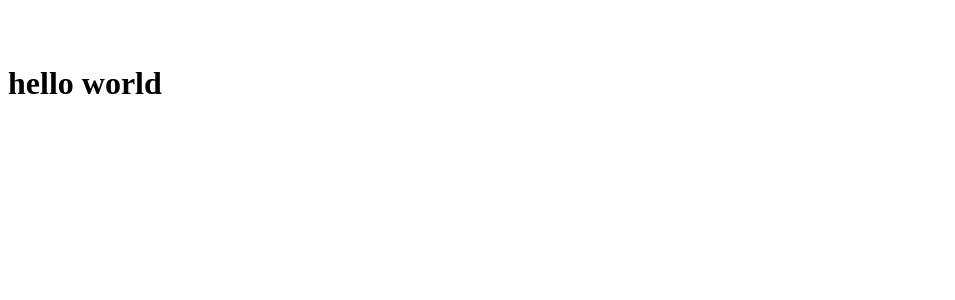
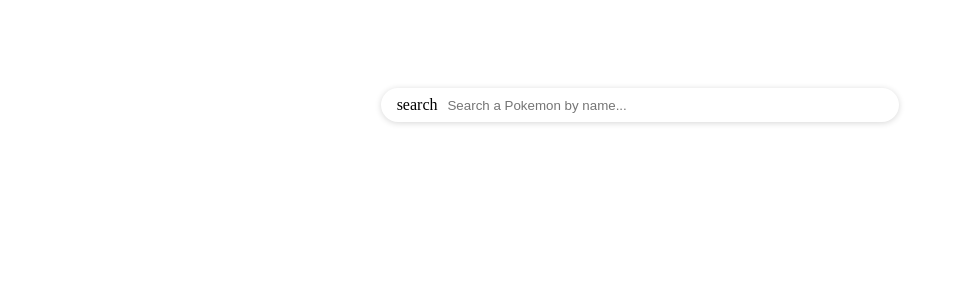
Before and after one commit to peschina/pokemon-challenge, a Svelte app in the folder frontend/: page / in a window 1280 px wide. Shown: the top 300 px of the page, without its empty margins (0-955 px from the left). Built offline with nearby package versions, Linux system fonts and the light colour scheme; the HTML template or start-up script is replaced by a standard one.

Commit message:
Add searchbar + home component

```diff
--- a/frontend/public/global.css
+++ b/frontend/public/global.css
@@ -1,6 +1,26 @@
+:root {
+  --background: #fafafa;
+  --primary: #141414;
+  --secondary: #696969;
+}
+
 html,
 body {
   position: relative;
   width: 100%;
   height: 100%;
+  background-color: var(--background);
+  font-family: "Montserrat", sans-serif !important;
 }
+
+body::-webkit-scrollbar {
+  display: none;
+}
+
+div, span, input, button {
+  font-family: "Montserrat", sans-serif;
+}
+
+.container {
+  max-width: calc(100vw - 10%) !important;
+}
--- a/frontend/rollup.config.js
+++ b/frontend/rollup.config.js
@@ -25,11 +25,12 @@ const htmlOptions = {
 		<meta name='viewport' content='width=device-width,initial-scale=1'>
 		<title>Svelte app</title>
 
+		<link rel="preconnect" href="https://fonts.gstatic.com">
+		<link href="https://fonts.googleapis.com/css2?family=Montserrat:wght@400;600;700&display=swap" rel="stylesheet">
+
 		<link rel='icon' type='image/png' href='favicon.png'>
 		<link rel='stylesheet' href='global.css'>
 		<link rel="stylesheet" href="https://fonts.googleapis.com/icon?family=Material+Icons">
-		<link rel="stylesheet" href="https://fonts.googleapis.com/css?family=Roboto:300,400,500,600,700">
-		<link rel="stylesheet" href="https://fonts.googleapis.com/css?family=Roboto+Mono">
 		${css}
 
 		${scripts}
--- a/frontend/src/App.svelte
+++ b/frontend/src/App.svelte
@@ -1,12 +1,13 @@
 <script>
+  import Home from "./components/Home.svelte";
 </script>
 
 <main role="main">
-  <h1>hello world</h1>
+  <Home />
 </main>
 
 <style>
   main {
-    margin-top: 65px;
+    min-height: 100vh;
   }
 </style>
--- /dev/null
+++ b/frontend/src/components/Home.svelte
@@ -0,0 +1,35 @@
+<script>
+  import Result from "./Result.svelte";
+  import Searchbar from "./Searchbar.svelte";
+</script>
+
+<div class="wrapper">
+  <div class="search-layout container">
+    <Searchbar />
+    <Result />
+  </div>
+</div>
+
+<style>
+  .wrapper {
+    display: flex;
+    justify-content: center;
+    padding-top: 5rem;
+  }
+  .search-layout {
+    align-items: center;
+    display: flex;
+    justify-content: center;
+    width: calc(100vw - 25%);
+  }
+  @media (min-width: 768px) {
+    .search-layout {
+      width: calc(100vw - 10%);
+    }
+  }
+  @media (min-width: 1200px) {
+    .search-layout {
+      width: calc(100vw - 5%);
+    }
+  }
+</style>
--- /dev/null
+++ b/frontend/src/components/Searchbar.svelte
@@ -0,0 +1,50 @@
+<script>
+  let search = "";
+
+  const submitSearch = (e) => {
+    if (search == "") return;
+    if (e.key == "Enter") console.log("click", search, e.detail);
+  };
+</script>
+
+<div class="input-wrapper">
+  <span class="material-icons">search</span>
+  <input
+    placeholder="Search a Pokemon by name..."
+    type="text"
+    on:keydown={submitSearch}
+    bind:value={search} />
+</div>
+
+<style>
+  .input-wrapper {
+    background-color: var(--background);
+    border-radius: 20px;
+    border: 1px solid var(--secondary);
+    box-shadow: 0px 1px 6px #00000029;
+    display: flex;
+    padding: 8px 16px;
+    width: 100%;
+  }
+  @media (min-width: 768px) {
+    .input-wrapper {
+      width: 60%;
+    }
+  }
+  @media (min-width: 1200px) {
+    .input-wrapper {
+      width: 40%;
+    }
+  }
+  span {
+    color: var(--secondary);
+    padding-right: 8px;
+  }
+  input {
+    border: none;
+    width: 100%;
+  }
+  input:focus {
+    outline: none;
+  }
+</style>
```
Also changed, not shown: frontend/src/components/Result.svelte (added), 1 other file (tests, documents, lock files or other folders).
